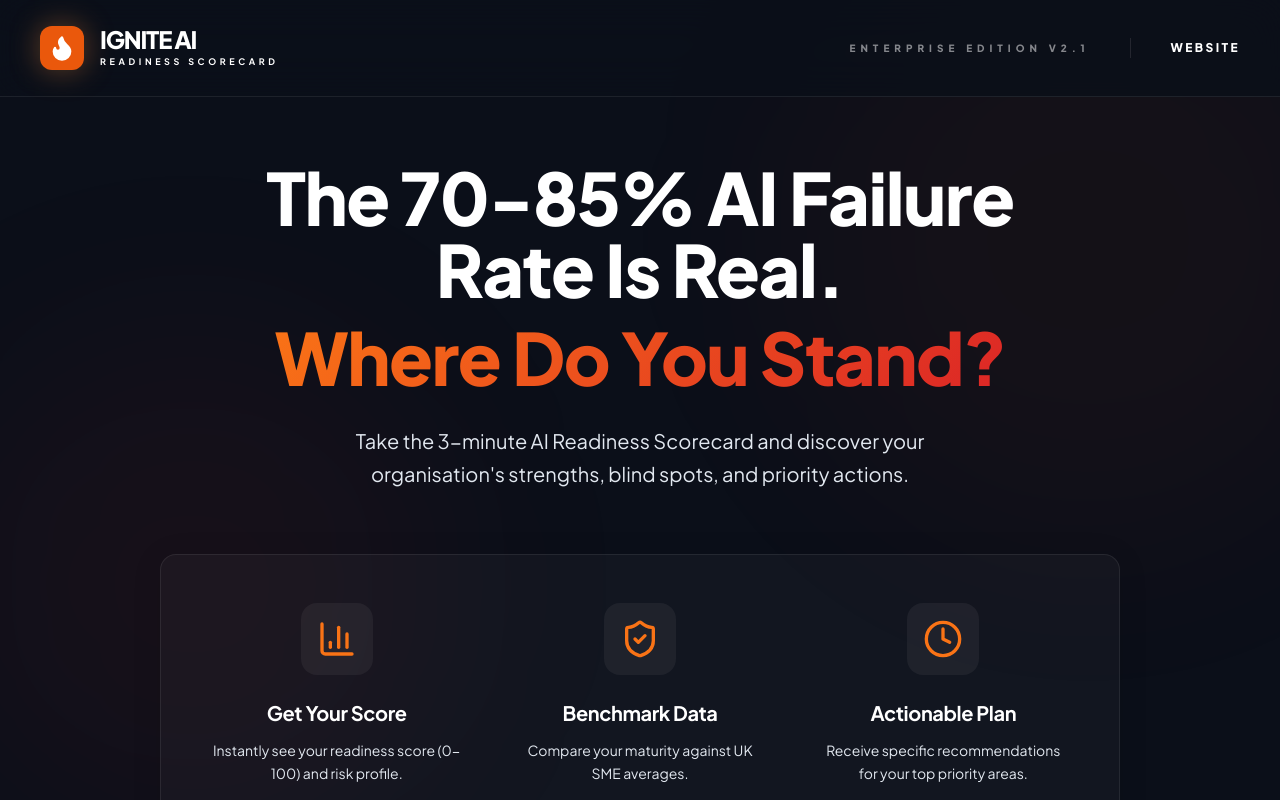
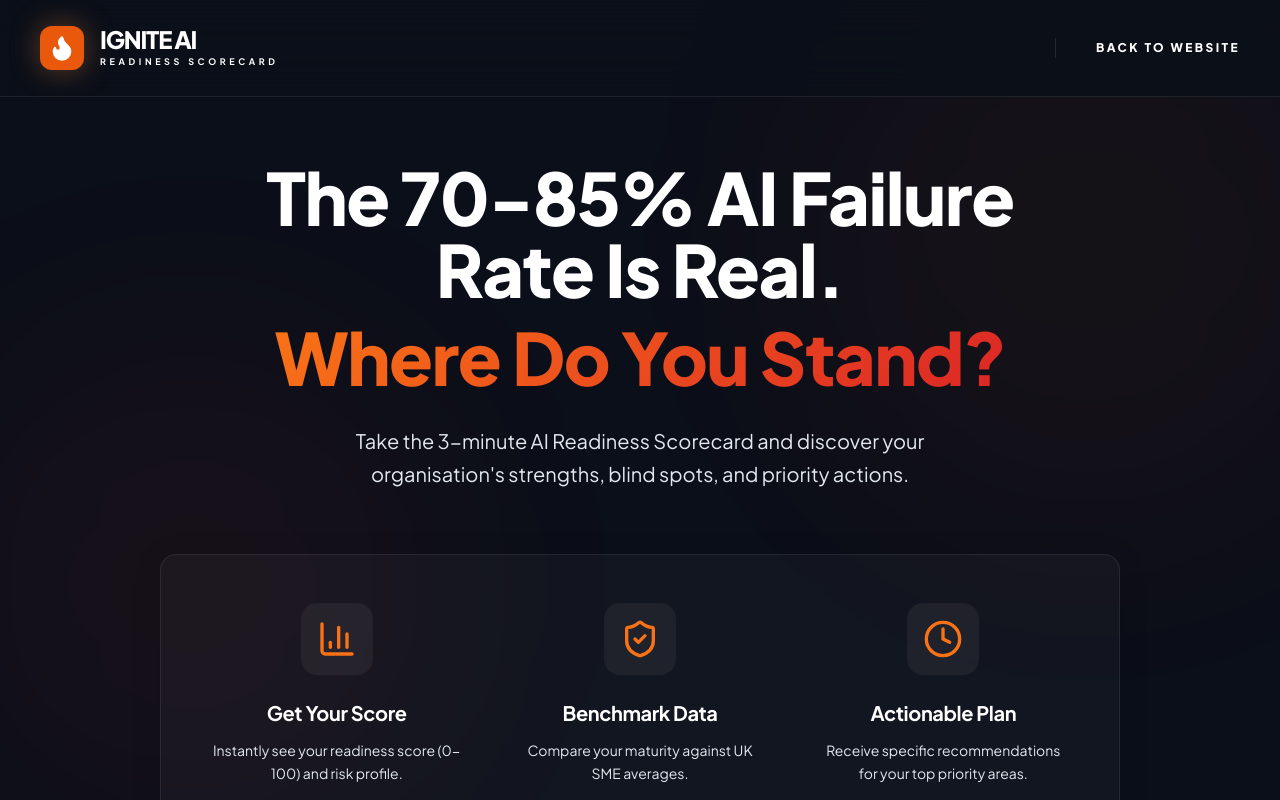
Before and after one commit to IgniteAISolutions/IgniteAISolutions, a React (Vite) app: page / in a window 1280 px wide. Shown: the top 800 px of the page. Built offline with nearby package versions, Linux system fonts and the light colour scheme.

Commit message:
Replace 'Website' link text with 'Back to Website'

```diff
--- a/App.tsx
+++ b/App.tsx
@@ -73,9 +73,8 @@ const App: React.FC = () => {
           </div>
 
           <div className="hidden md:flex items-center space-x-10">
-            <span className="text-[10px] font-black text-muted uppercase tracking-[0.5em] opacity-50">Enterprise Edition v2.1</span>
             <div className="h-5 w-px bg-white/10"></div>
-            <a href="https://ignite-ai.co.uk" className="text-xs font-black text-white hover:text-orange-500 transition-colors uppercase tracking-[0.2em]">Website</a>
+            <a href="https://ignite-ai.co.uk" className="text-xs font-black text-white hover:text-orange-500 transition-colors uppercase tracking-[0.2em]">Back to Website</a>
           </div>
         </div>
       </nav>
```
